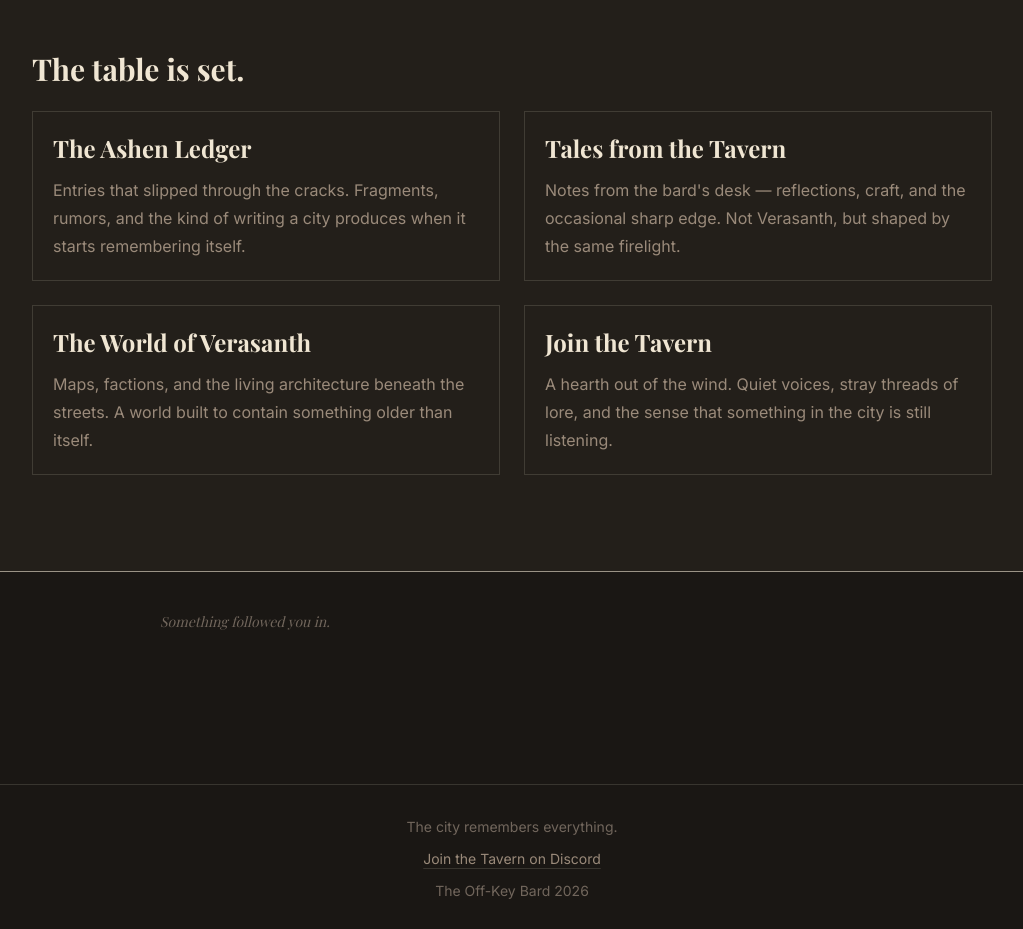
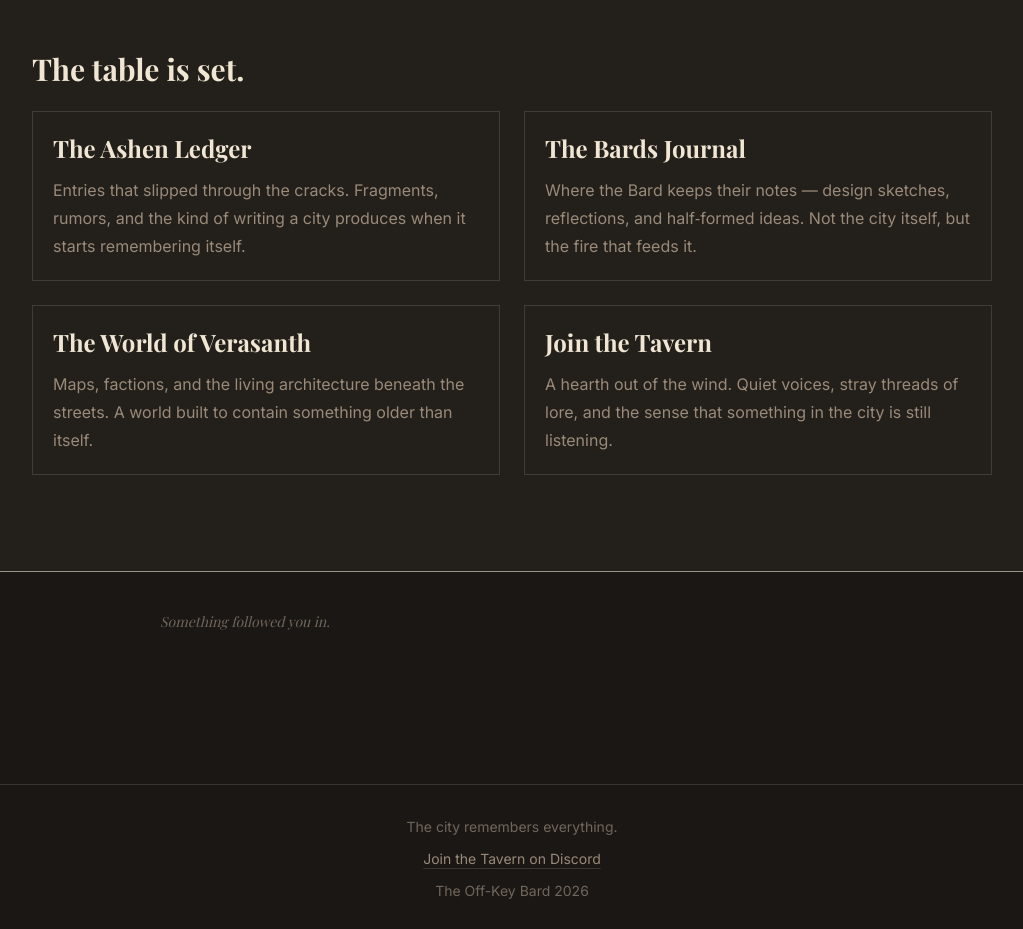
Before and after one commit to TheOff-KeyBard/theoffkeybard-web, a Next.js app: page / in a window 1280 px wide. Shown: the part 1460-2389 px from the top of the page, without its empty margins (128-1151 px from the left). Built offline with nearby package versions, Linux system fonts and the light colour scheme; no server answers.

Commit message:
Changed Tales from the Tavern to The Bards Journal

```diff
--- a/components/ui/ExploreTable.tsx
+++ b/components/ui/ExploreTable.tsx
@@ -67,7 +67,7 @@ export function ExploreTable({ discordUrl }: ExploreTableProps) {
 
   const cards = [
     <Card key="archives" className="bg-okb-bg" title="The Ashen Ledger" excerpt="Entries that slipped through the cracks. Fragments, rumors, and the kind of writing a city produces when it starts remembering itself." href="/ledger" emphasizeTitle />,
-    <Card key="tavern" className="bg-okb-bg" title="Tales from the Tavern" excerpt="Notes from the bard's desk — reflections, craft, and the occasional sharp edge. Not Verasanth, but shaped by the same firelight." href="/tavern" emphasizeTitle />,
+    <Card key="tavern" className="bg-okb-bg" title="The Bards Journal" excerpt="Where the Bard keeps their notes — design sketches, reflections, and half‑formed ideas. Not the city itself, but the fire that feeds it." href="/tavern" emphasizeTitle />,
     <Card key="verasanth" className="bg-okb-bg" title="The World of Verasanth" excerpt="Maps, factions, and the living architecture beneath the streets. A world built to contain something older than itself." href="/verasanth" emphasizeTitle />,
     <Card key="discord" className="bg-okb-bg" title="Join the Tavern" excerpt="A hearth out of the wind. Quiet voices, stray threads of lore, and the sense that something in the city is still listening." href={discordUrl} emphasizeTitle external />,
   ];
```
